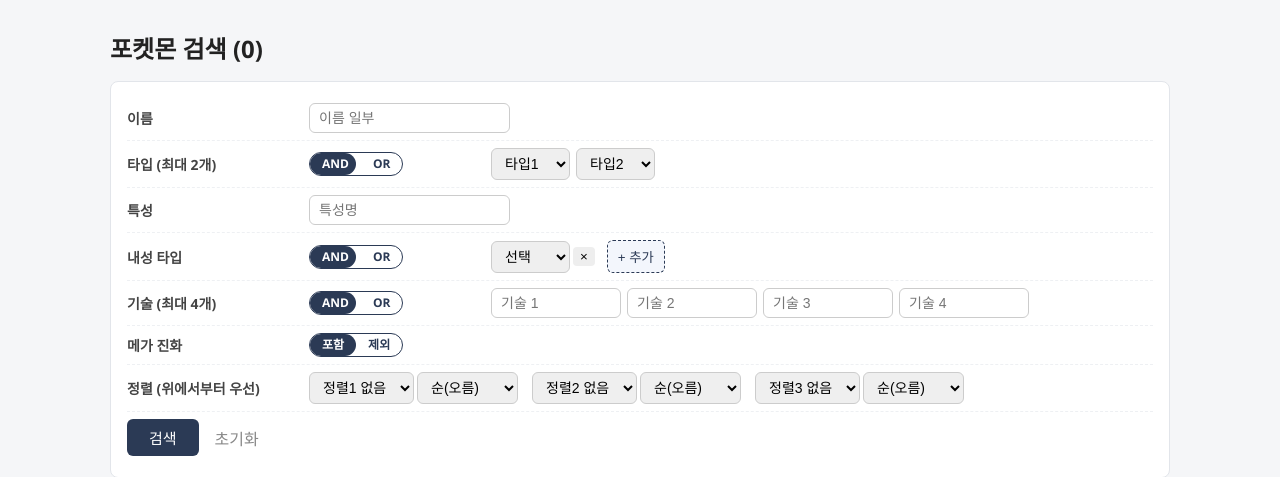
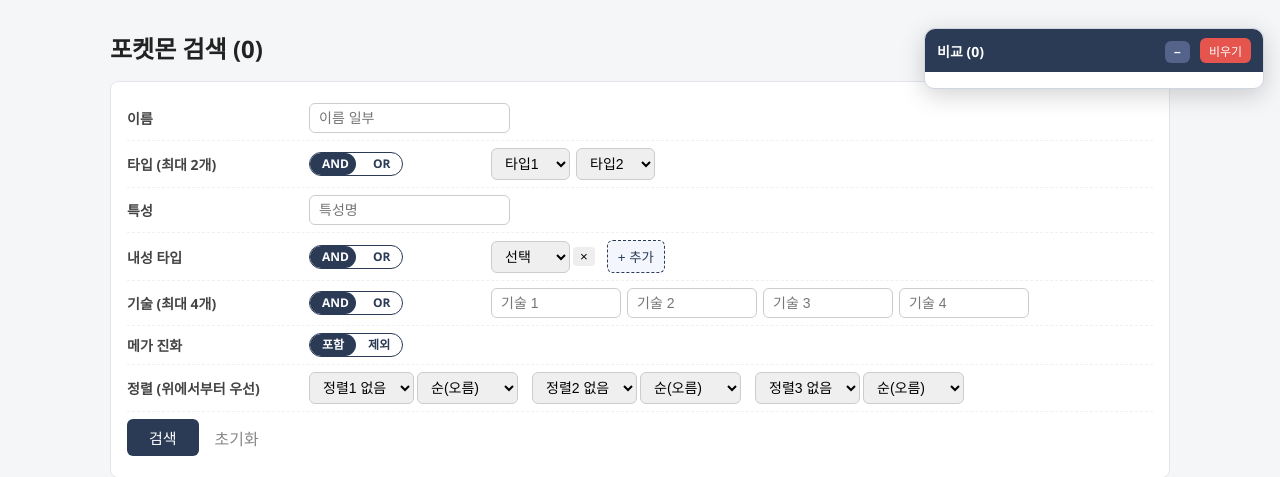
Before and after one commit to Pastelrose/pokemon-champions-woong, a FastAPI app: page /pokemon in a window 1280 px wide. Shown: the part 48-525 px from the top of the page. Run offline with FastAPI, Linux system fonts and the light colour scheme.

Commit message:
비교 패널 추가

```diff
--- a/pokemon_web/static/style.css
+++ b/pokemon_web/static/style.css
@@ -98,3 +98,22 @@ form.search .fields input.mv { min-width:0; width:120px; flex:0 1 130px; }
 /* 지닌물건 상세 */
 .item-img { width:96px; height:96px; object-fit:contain; }
 table.kv th { width:120px; text-align:left; vertical-align:top; color:#555; font-weight:600; }
+
+/* 포켓몬 비교 기능 */
+.chk-col { width: 34px; text-align: center; padding: 4px; }
+.cmp-panel { position: fixed; right: 16px; top: 76px; width: 340px; max-height: 82vh; display: flex; flex-direction: column; background: #fff; border: 1px solid #cfd6e0; border-radius: 10px; box-shadow: 0 6px 24px rgba(0,0,0,.18); z-index: 60; }
+.cmp-head { display: flex; align-items: center; justify-content: space-between; padding: 9px 12px; background: #2b3a55; color: #fff; border-radius: 10px 10px 0 0; }
+.cmp-head b { font-size: 14px; font-weight: 600; }
+.cmp-actions button { border: 0; border-radius: 6px; padding: 4px 9px; margin-left: 6px; cursor: pointer; font-size: 12px; }
+#cmp-toggle { background: #54638a; color: #fff; font-weight: 700; }
+#cmp-clear { background: #e5554e; color: #fff; }
+.cmp-body { overflow: auto; padding: 8px; }
+.cmp-panel.collapsed .cmp-body { display: none; }
+table.cmp { border-collapse: collapse; font-size: 12px; margin: 0 auto; }
+table.cmp th, table.cmp td { border: 1px solid #eef0f3; padding: 4px 6px; text-align: center; white-space: nowrap; }
+table.cmp thead th { background: #f0f2f6; font-weight: 600; }
+table.cmp .stat-lab { text-align: left; font-weight: 600; background: #fafbfc; position: sticky; left: 0; }
+table.cmp td.best { background: #e3f1e4; color: #2e7d32; font-weight: 700; }
+.cmp-col-img { width: 34px; height: 34px; object-fit: contain; display: block; margin: 0 auto 2px; }
+.cmp-rm { border: 0; background: #eee; border-radius: 4px; cursor: pointer; padding: 1px 6px; margin-top: 3px; font-size: 11px; }
+@media (max-width: 900px) { .cmp-panel { right: 8px; left: 8px; width: auto; } }
--- a/pokemon_web/templates/pokemon_list.html
+++ b/pokemon_web/templates/pokemon_list.html
@@ -113,7 +113,7 @@ function addResist(){
 
 <table class="grid">
   <thead><tr>
-    <th></th><th class="num">도감</th><th>이름</th><th>타입</th>
+    <th class="chk-col"></th><th></th><th class="num">도감</th><th>이름</th><th>타입</th>
     <th class="num">HP</th><th class="num">공격</th><th class="num">방어</th>
     <th class="num">특공</th><th class="num">특방</th><th class="num">스피드</th>
     <th class="num">합계</th><th class="num">싱글</th><th class="num">더블</th>
@@ -121,6 +121,7 @@ function addResist(){
   <tbody>
     {% for r in rows %}
     <tr>
+      <td class="chk-col"><input type="checkbox" class="cmp-chk" data-id="{{ r['ID'] }}" data-name="{{ r['이름'] }}" data-img="{{ r['이미지URL'] }}" data-hp="{{ r['HP'] }}" data-atk="{{ r['공격'] }}" data-def="{{ r['방어'] }}" data-spa="{{ r['특공'] }}" data-spd="{{ r['특방'] }}" data-spe="{{ r['스피드'] }}" data-total="{{ r['종족값합계'] }}"></td>
       <td class="img-cell">{{ pimg(r['이미지URL'], r['이름']) }}</td>
       <td class="num">{{ r['도감번호'] }}</td>
       <td><a href="/pokemon/{{ r['ID'] }}">{{ r['이름'] }}</a></td>
@@ -133,4 +134,84 @@ function addResist(){
     {% endfor %}
   </tbody>
 </table>
+
+<div id="cmp-panel" class="cmp-panel" hidden>
+  <div class="cmp-head">
+    <b>비교 (<span id="cmp-count">0</span>)</b>
+    <div class="cmp-actions">
+      <button type="button" id="cmp-toggle" title="접기/펼치기">–</button>
+      <button type="button" id="cmp-clear" title="모두 해제">비우기</button>
+    </div>
+  </div>
+  <div class="cmp-body" id="cmp-body"></div>
+</div>
+<script>
+(function(){
+  var KEY = "cmp_selected";
+  var STATS = [["HP","hp"],["공격","atk"],["방어","def"],["특공","spa"],["특방","spd"],["스피드","spe"],["합계","total"]];
+  var sel = {};
+  try { sel = JSON.parse(sessionStorage.getItem(KEY) || "{}"); } catch(e) { sel = {}; }
+  var panel = document.getElementById("cmp-panel");
+  var body = document.getElementById("cmp-body");
+  var countEl = document.getElementById("cmp-count");
+
+  function save(){ try { sessionStorage.setItem(KEY, JSON.stringify(sel)); } catch(e){} }
+
+  function esc(v){ return String(v == null ? "" : v).replace(/&/g,"&amp;").replace(/</g,"&lt;").replace(/>/g,"&gt;").replace(/"/g,"&quot;"); }
+
+  function render(){
+    var ids = Object.keys(sel);
+    countEl.textContent = ids.length;
+    if (ids.length === 0){ panel.hidden = true; body.innerHTML = ""; return; }
+    panel.hidden = false;
+    var html = '<table class="cmp"><thead><tr><th></th>';
+    ids.forEach(function(id){
+      var p = sel[id];
+      html += '<th><a href="/pokemon/' + esc(id) + '">' + (p.img ? '<img class="cmp-col-img" src="' + esc(p.img) + '" alt="">' : "") + '</a>' + esc(p.name) + '<br><button type="button" class="cmp-rm" data-id="' + esc(id) + '">해제</button></th>';
+    });
+    html += "</tr></thead><tbody>";
+    STATS.forEach(function(s){
+      var key = s[1];
+      var vals = ids.map(function(id){ return Number(sel[id][key]); });
+      var max = Math.max.apply(null, vals.filter(function(v){ return !isNaN(v); }));
+      html += '<tr><td class="stat-lab">' + s[0] + "</td>";
+      ids.forEach(function(id){
+        var v = Number(sel[id][key]);
+        html += '<td class="' + (v === max ? "best" : "") + '">' + (isNaN(v) ? "-" : v) + "</td>";
+      });
+      html += "</tr>";
+    });
+    html += "</tbody></table>";
+    body.innerHTML = html;
+  }
+
+  function syncChecks(){
+    document.querySelectorAll(".cmp-chk").forEach(function(cb){ cb.checked = !!sel[cb.dataset.id]; });
+  }
+
+  document.addEventListener("change", function(e){
+    var cb = e.target;
+    if (!cb.classList || !cb.classList.contains("cmp-chk")) return;
+    var id = cb.dataset.id;
+    if (cb.checked){
+      sel[id] = { name: cb.dataset.name, img: cb.dataset.img, hp: cb.dataset.hp, atk: cb.dataset.atk, def: cb.dataset.def, spa: cb.dataset.spa, spd: cb.dataset.spd, spe: cb.dataset.spe, total: cb.dataset.total };
+    } else { delete sel[id]; }
+    save(); render();
+  });
+
+  body.addEventListener("click", function(e){
+    var b = e.target.closest(".cmp-rm"); if (!b) return;
+    delete sel[b.dataset.id]; save(); render(); syncChecks();
+  });
+
+  document.getElementById("cmp-clear").addEventListener("click", function(){ sel = {}; save(); render(); syncChecks(); });
+  document.getElementById("cmp-toggle").addEventListener("click", function(){
+    panel.classList.toggle("collapsed");
+    this.textContent = panel.classList.contains("collapsed") ? "+" : "–";
+  });
+
+  syncChecks(); render();
+})();
+</script>
+
 {% endblock %}
```
